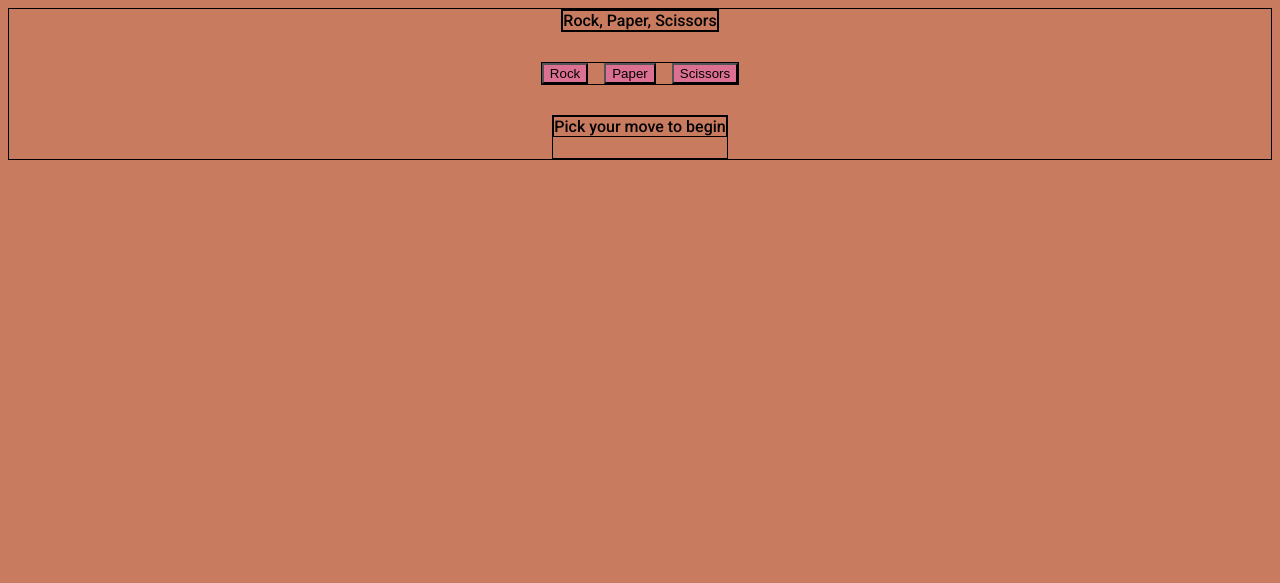
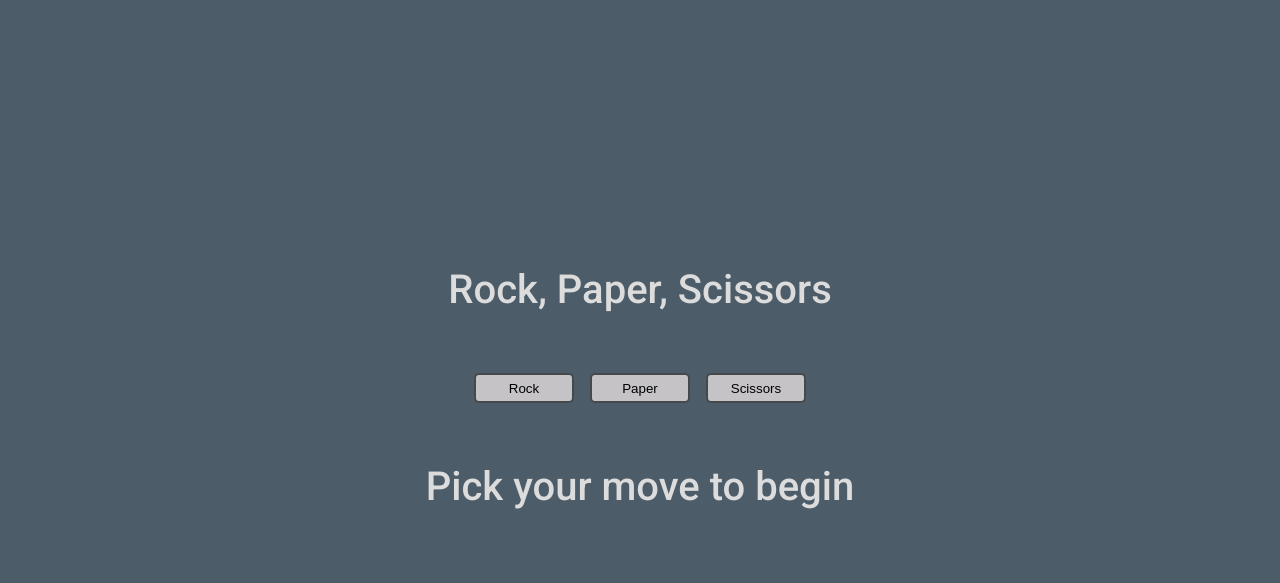
Before and after one commit to BlueBlack22/odin-rock-paper-scissors, a plain HTML site: page index.html in a window 1280 px wide. Drawn offline with Linux system fonts and the light colour scheme.

Commit message:
Finished the UI, added try again button.
Styled the UI with CSS and made a try again button which shows up only after the game is finished. The button reloads the page.

```diff
--- a/game.js
+++ b/game.js
@@ -49,7 +49,7 @@ const buttons = document.querySelectorAll('buttons');
 const rockBtn = document.querySelector('.rock');
 const paperBtn = document.querySelector('.paper');
 const scissorsBtn = document.querySelector('.scissors');
-const playAgain = document.querySelector('.play-again')
+const playAgain = document.querySelector('.play-again');
 
 function scoreCheck() {
     if (playerWins == 5) {
@@ -65,6 +65,8 @@ function endGame() {
     rockBtn.disabled = true;
     paperBtn.disabled = true;
     scissorsBtn.disabled = true;
+    playAgain.disabled = false;
+    playAgain.style.cssText = 'visibility: visible;'
 }
 
 function game(playerSelection) {
@@ -72,11 +74,11 @@ function game(playerSelection) {
     const result = playRound(playerSelection, computerSelection);
 
     if (result == "winner") {
-        displayResult.textContent = "You win! " + playerSelection + " beat " + computerSelection + ".";
+        displayResult.textContent = "You win! " + playerSelection + " beats " + computerSelection;
         playerWins++;
     }
     else if (result == "loser") {
-        displayResult.textContent = "You lose! " + computerSelection + " beat " + playerSelection + ".";
+        displayResult.textContent = "You lose! " + computerSelection + " beats " + playerSelection;
         computerWins++;
     }
     else if (result == "draw") {
@@ -86,7 +88,7 @@ function game(playerSelection) {
         displayResult.textContent = "Wrong input!";
     }
 
-    currentScore.textContent = "Score is You " + playerWins + " : " + computerWins + "  Computer.";
+    currentScore.textContent = "You " + playerWins + " : " + computerWins + "  Computer";
 
     scoreCheck();
 }
@@ -94,3 +96,4 @@ function game(playerSelection) {
 rockBtn.addEventListener('click', () => game("rock"));
 paperBtn.addEventListener('click', () => game("paper"));
 scissorsBtn.addEventListener('click', () => game("scissors"));
+playAgain.addEventListener('click', () => window.location.reload());
--- a/style.css
+++ b/style.css
@@ -1,12 +1,21 @@
 @import url('https://fonts.googleapis.com/css2?family=Roboto:wght@100;300;500;900&display=swap');
 
+body,
+html {
+    height: 100%;
+}
+
 body {
-    background-color: rgb(201, 123, 95);
+    background-color: #4C5C68;
     font-family: Roboto, sans-serif;
+    display: flex;
+    justify-content: center;
+    align-items: center;
 }
 
 div {
-    border: 1px solid black;
+    padding: 10px;
+    color: #DCDCDD;
 }
 
 .container {
@@ -20,6 +29,7 @@ div {
 
 .play-again {
     visibility: hidden;
+    margin-top: 10px;
 }
 
 .buttons {
@@ -27,8 +37,20 @@ div {
     gap: 16px;
 }
 
+.result,
+.current-score {
+    min-width: 400px;
+    min-height: 30px;
+    font-size: 40px;
+}
+
 .rock,
 .paper,
-.scissors {
-    background-color: palevioletred;
+.scissors,
+.play-again {
+    background-color: #C5C3C6;
+    width: 100px;
+    height: 30px;
+    border: 2px solid #46494C;
+    border-radius: 5px;
 }
```
Also changed, not shown: 1 other file.
